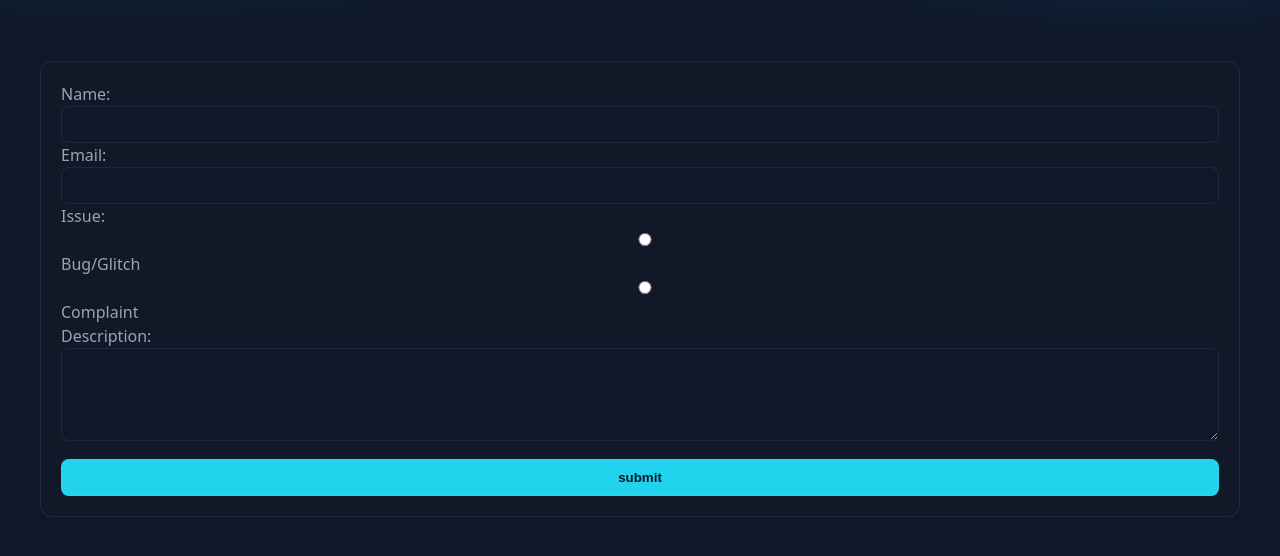
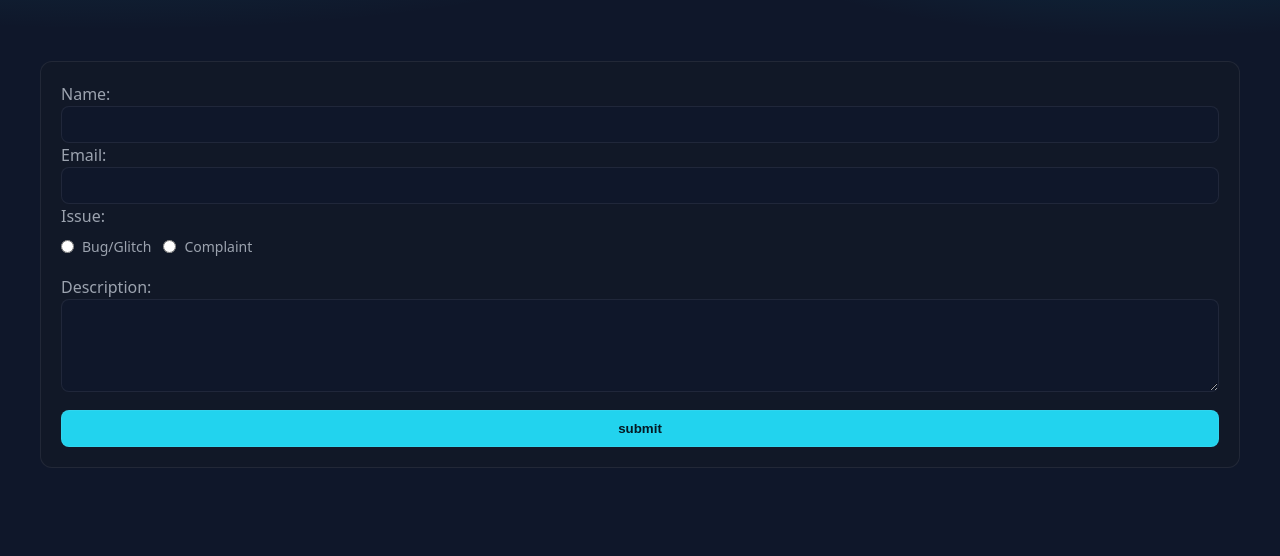
Before and after one commit to Daniel-Northcott/Web-Programming-Project, a website: page contact.html in a window 1280 px wide. Shown: the part 198-754 px from the top of the page. Drawn offline with Linux system fonts and the light colour scheme.

Commit message:
fix radio buttons

```diff
--- a/contact.html
+++ b/contact.html
@@ -37,8 +37,10 @@
 						Name: <input class="textInput" type="text" name="name"><br>
 						Email: <input class="textInput" type="text" name="email"><br>
 						Issue: <br>
-						<input type="radio" name="issue" value="bug">Bug/Glitch
-						<input type="radio" name="issue" value="complaint">Complaint <br>
+						<div class="radio-group">
+							<label><input type="radio" name="issue" value="bug">Bug/Glitch</label>
+							<label><input type="radio" name="issue" value="complaint">Complaint</label>
+						</div>
 						Description: <br>
 						<textarea rows="5" cols="30" name="description"></textarea><br>
 						<input class="submitButton" type="submit" value="submit">
--- a/style.css
+++ b/style.css
@@ -175,3 +175,15 @@ textarea{
     color: #051923;
     font-weight: 600;
 }
+
+/* Radios & checkboxes should not be full-width like text inputs */
+input[type="radio"], input[type="checkbox"]{
+    width: auto;
+    padding: 0;
+    margin: 0;
+    vertical-align: middle;
+}
+
+/* Radio group layout for contact form */
+.radio-group{ display:flex; gap:12px; align-items:center; margin:8px 0 12px; }
+.radio-group label{ display:inline-flex; align-items:center; gap:8px; color:var(--muted); font-size:14px; }
```
